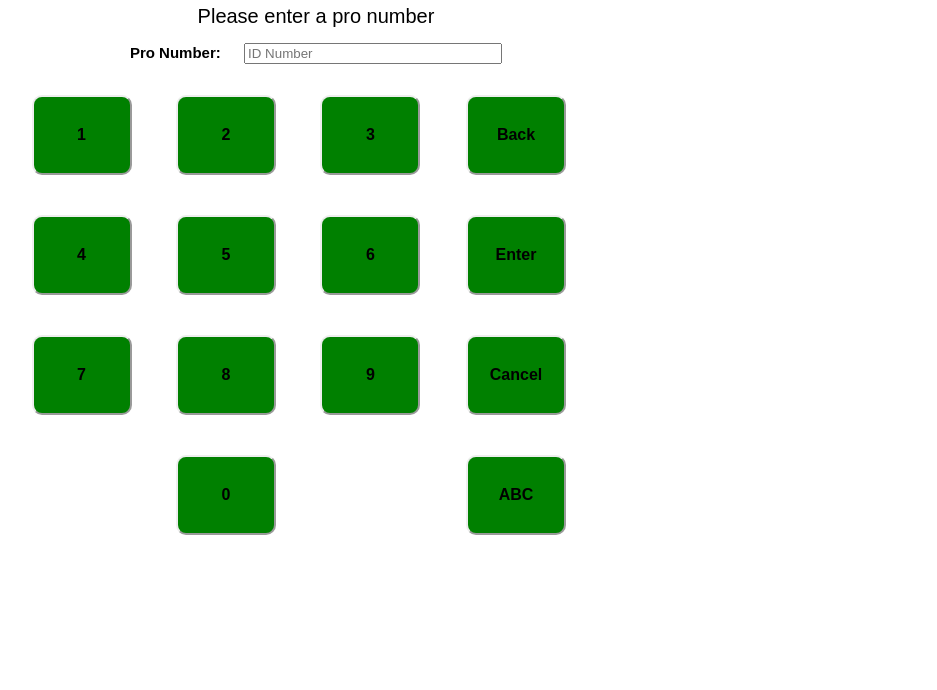
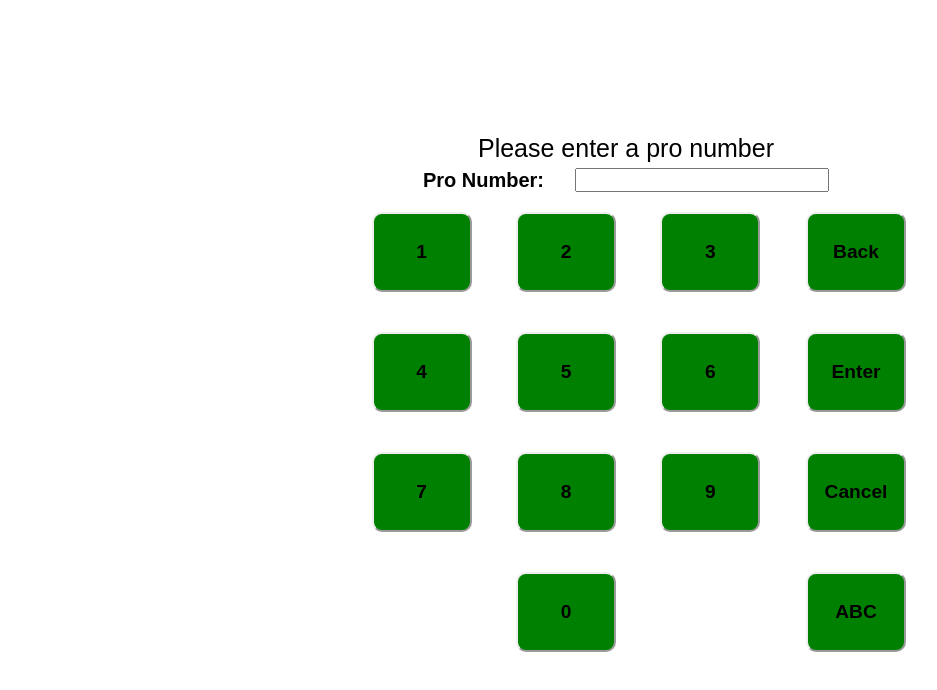
Before and after one commit to therazor113/Logistics-Project-Basic, a plain HTML site: page public/keypad.html in a window 1280 px wide. Shown: the whole page, without its empty margins (14-951 px from the left). Drawn offline with Linux system fonts and the light colour scheme.

Commit message:
small fixes

```diff
--- a/public/keypad.html
+++ b/public/keypad.html
@@ -8,13 +8,12 @@
 <body>
 
     <section class="button-grid">
-
-        <div class="box">
+        <div>
+            <div class="input-container">
                 <p id="header">Please enter a pro number</p>
                     <p id="text-input">Pro Number: &emsp;
-                    <input class="id" type="input" placeholder="ID Number">
+                        <input class="input-box" type="input">
                     </p>
-            <p class="message"></p>
             </div>
 
             <div class="panel">
@@ -45,11 +44,12 @@
                 <button class="lkey">Blankets</button>
             </div>
 
-        <div class="buttonBox">
+            <div class="function-buttons">
                 <button class="button2" id="minus">Back</button>
                 <button class="button2" id="enter">Enter</button>
                 <button class="button2" onclick="history.back()">Cancel</button>
                 <button class="button2" id="tKeypad">ABC</button>
+            </div>
         </div>
     </section>
 
--- a/public/src/index.js
+++ b/public/src/index.js
@@ -1,7 +1,7 @@
 export let enter, minus
 
 // Calling classes
-const input = document.querySelector('.id')
+const input = document.querySelector('.input-box')
 const message = document.querySelector('.message')
 const lPanel = document.querySelector('.lpanel')
 const Panel = document.querySelector('.panel')
@@ -21,8 +21,6 @@ document.querySelector('#enter').addEventListener('mousedown', enter = () => {
 
   // == send to access
   if (input.value == exid){
-    message.style.color = 'green'
-    message.textContent = 'Access Granted!'
     setTimeout(() => {location.href = "access.html"}, 750)
   }
 
--- a/public/src/letters.js
+++ b/public/src/letters.js
@@ -1,7 +1,7 @@
 import { enter, minus } from './index.js'
 
 // Misc variables
-const input = document.querySelector('.id')
+const input = document.querySelector('.input-box')
 let xValue
 let myTimer
 
--- a/public/styles/keys.css
+++ b/public/styles/keys.css
@@ -1,14 +1,20 @@
 /* page defaults */
-html, body {
+* {
     margin: 0;
     padding: 0;
+}
+html, body {
     width: 100%;
     height: 100%;
     overflow: hidden;
     font-family: sans-serif;
 }
+
 /* grid container */
 .button-grid {
+    display: grid;
+    justify-content: center;
+    align-content: center;
     width: 100vw;
     height: 100vh;
     box-sizing: border-box;
@@ -20,14 +26,14 @@ button {
     border-radius: 10px;
     border: 2px outset;
     background-color: green;
-    font-size: 100%;
+    font-size: 120%;
     width: 100px;
     height: 80px;
     font-weight: bold;
     vertical-align: top;
 }
 button:active {
-    border: 3px inset;
+    border: 2px inset;
 }
 
 /* numbers panel */
@@ -49,32 +55,27 @@ button:active {
 }
 
 /* left side buttons */
-.buttonBox {
-    display: block;
-    width: 130px;
-    height: 480px;
-    float: left;
+.function-buttons {
+    display: grid;
 }
 .button2 {
     margin-left: 0;
 }
 
 /* input box */
-.box {
-    margin-left: 20px;
-    width: 620px;
-    height: 70px;
+.input-container {
     text-align: center;
 }
 #header {
-    margin-top: 5px;
-    margin-bottom: 0px;
-    font-size: 20px;
+    margin: 5px;
+    font-size: 25px;
 }
 #text-input {
     font-weight: bolder;
-    font-size: 15px;
+    font-size: 20px;
 }
-.id {
+.input-box {
     width: 250px;
+    height: 20px;
+    font-size: 20px;
 }
--- a/public/styles/login-keypad.css
+++ b/public/styles/login-keypad.css
@@ -65,10 +65,7 @@ button:active {
 
 /* left side buttons */
 .buttonBox {
-    display: block;
-    width: 130px;
-    height: 480px;
-    float: left;
+    display: grid;
 }
 .button2 {
     margin-left: 0;
@@ -104,6 +101,3 @@ button:active {
     width: 250px;
     height: 20px;
 }
-.id {
-    width: 2500px;
-}
--- a/public/styles/survey.css
+++ b/public/styles/survey.css
@@ -59,6 +59,7 @@ button:active {
 
 /* weight flex */
 .weight-container {
+    margin-top: 10px;
     display: flex;
     align-items: center;
     justify-content: space-between;
```
Also changed, not shown: public/get-work.html (+2 -2 lines), public/shipment-details.html (+3 -3 lines), public/styles/shipment-details.css (+6 -5 lines). Lines whose indentation alone changed are shown as unchanged.
